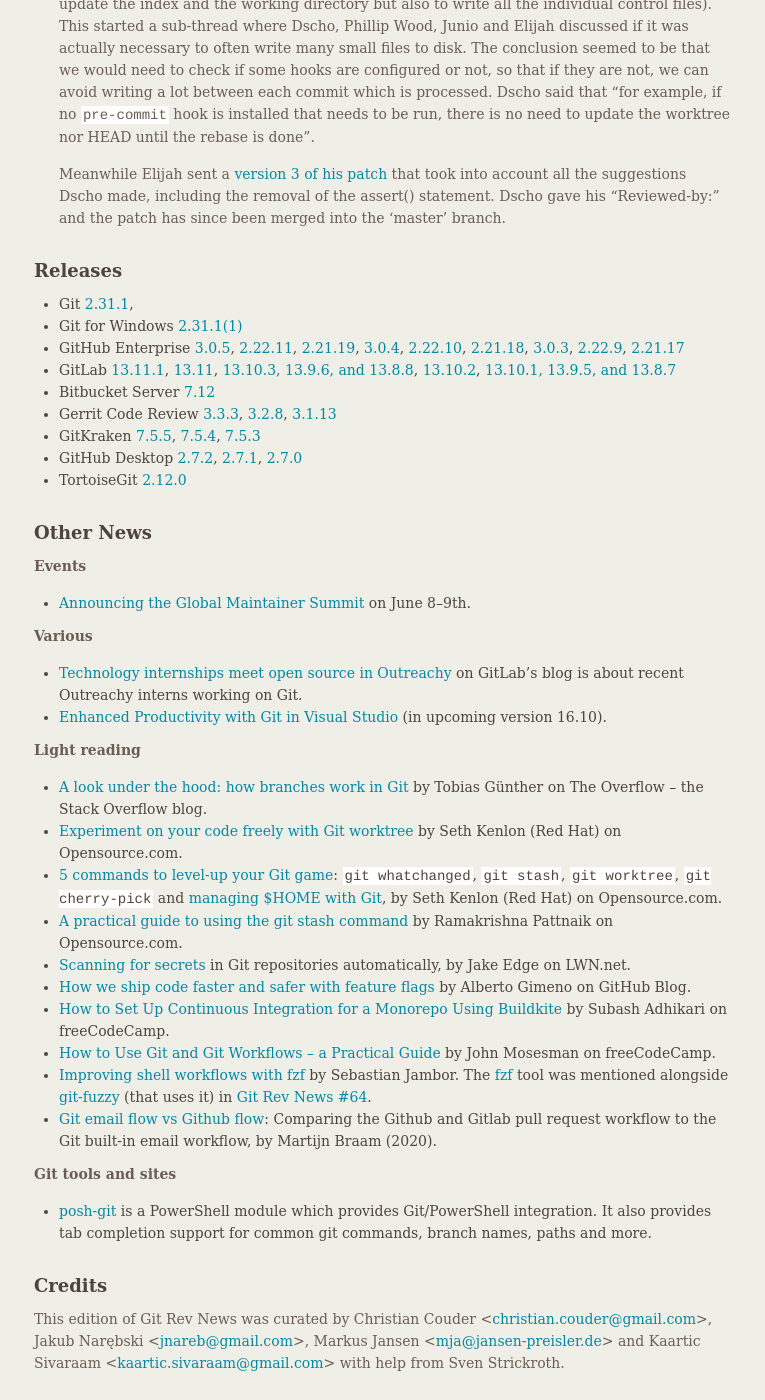
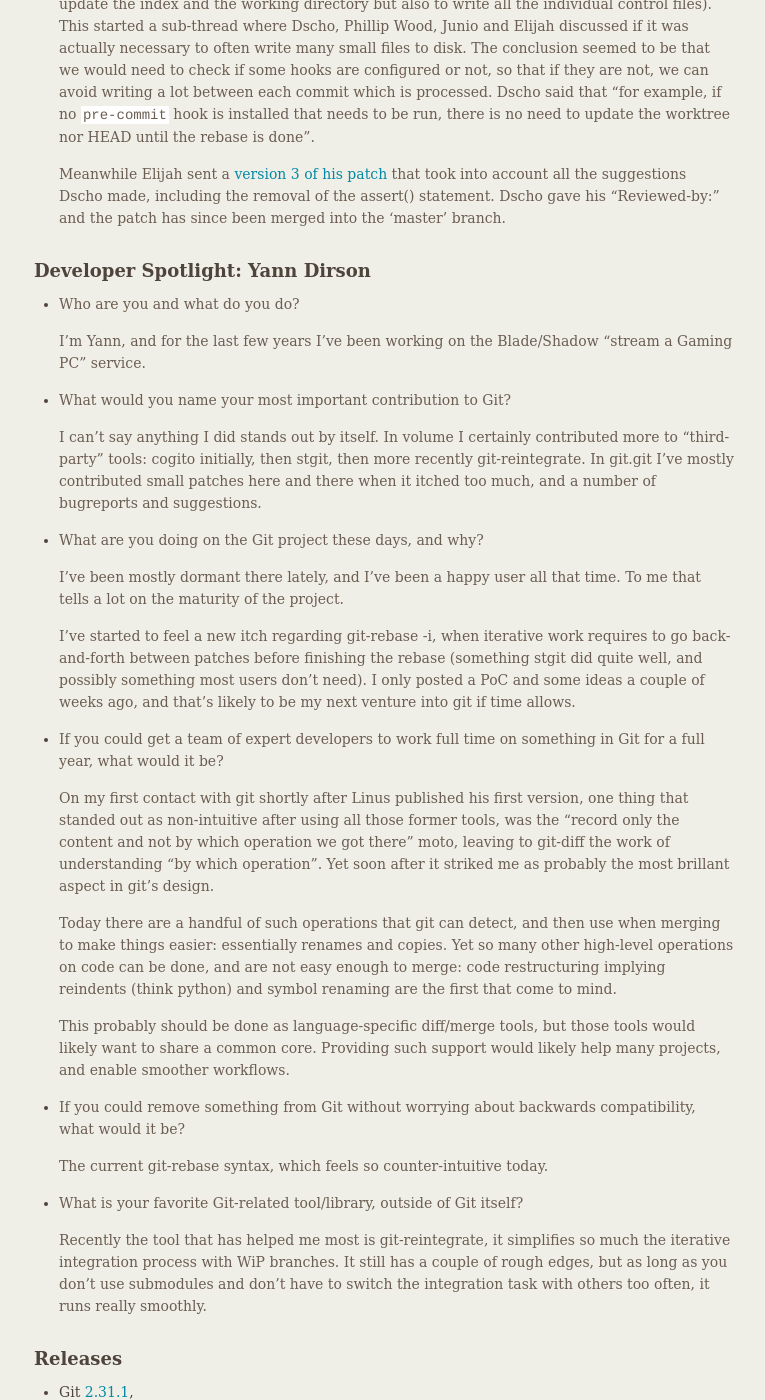
Before and after one commit to git/git.github.io, a Jekyll site: the page built from rev_news/drafts/edition-74.md, in a window 1280 px wide and 1400 px high, scrolled down 1571 px. Shown: the whole window, without its empty margins (375-1140 px from the left). Built offline with Jekyll 4.4.1, drawn with Linux system fonts in a browser that asks for light colours; some of the changed text lies outside the part shown.

Commit message:
rn-74: add Yann Dirson's interview

```diff
--- a/rev_news/drafts/edition-74.md
+++ b/rev_news/drafts/edition-74.md
@@ -126,9 +126,70 @@
   removal of the assert() statement. Dscho gave his "Reviewed-by:" and
   the patch has since been merged into the 'master' branch.
 
-<!---
-## Developer Spotlight:
--->
+
+## Developer Spotlight: Yann Dirson
+
+* Who are you and what do you do?
+
+  I'm Yann, and for the last few years I've been working on the
+  Blade/Shadow "stream a Gaming PC" service.
+
+* What would you name your most important contribution to Git?
+
+  I can't say anything I did stands out by itself.  In volume I
+  certainly contributed more to "third-party" tools: cogito initially,
+  then stgit, then more recently git-reintegrate.  In git.git I've
+  mostly contributed small patches here and there when it itched too
+  much, and a number of bugreports and suggestions.
+
+* What are you doing on the Git project these days, and why?
+
+  I've been mostly dormant there lately, and I've been a happy user
+  all that time. To me that tells a lot on the maturity of the
+  project.
+
+  I've started to feel a new itch regarding git-rebase -i, when
+  iterative work requires to go back-and-forth between patches before
+  finishing the rebase (something stgit did quite well, and possibly
+  something most users don't need). I only posted a PoC and some ideas
+  a couple of weeks ago, and that's likely to be my next venture into
+  git if time allows.
+
+* If you could get a team of expert developers to work full time on
+  something in Git for a full year, what would it be?
+
+  On my first contact with git shortly after Linus published his first
+  version, one thing that standed out as non-intuitive after using all
+  those former tools, was the "record only the content and not by
+  which operation we got there" moto, leaving to git-diff the work of
+  understanding "by which operation".  Yet soon after it striked me as
+  probably the most brillant aspect in git's design.
+
+  Today there are a handful of such operations that git can detect,
+  and then use when merging to make things easier: essentially renames
+  and copies. Yet so many other high-level operations on code can be
+  done, and are not easy enough to merge: code restructuring implying
+  reindents (think python) and symbol renaming are the first that come
+  to mind.
+
+  This probably should be done as language-specific diff/merge tools,
+  but those tools would likely want to share a common core. Providing
+  such support would likely help many projects, and enable smoother
+  workflows.
+
+* If you could remove something from Git without worrying about
+  backwards compatibility, what would it be?
+
+  The current git-rebase syntax, which feels so counter-intuitive today.
+
+* What is your favorite Git-related tool/library, outside of Git
+  itself?
+
+  Recently the tool that has helped me most is git-reintegrate, it
+  simplifies so much the iterative integration process with WiP
+  branches.  It still has a couple of rough edges, but as long as you
+  don't use submodules and don't have to switch the integration task
+  with others too often, it runs really smoothly.
 
 ## Releases
 
@@ -219,4 +280,4 @@
 Jakub Narębski &lt;<jnareb@gmail.com>&gt;,
 Markus Jansen &lt;<mja@jansen-preisler.de>&gt; and
 Kaartic Sivaraam &lt;<kaartic.sivaraam@gmail.com>&gt;
-with help from Sven Strickroth.
+with help from Yann Dirson and Sven Strickroth.
```
